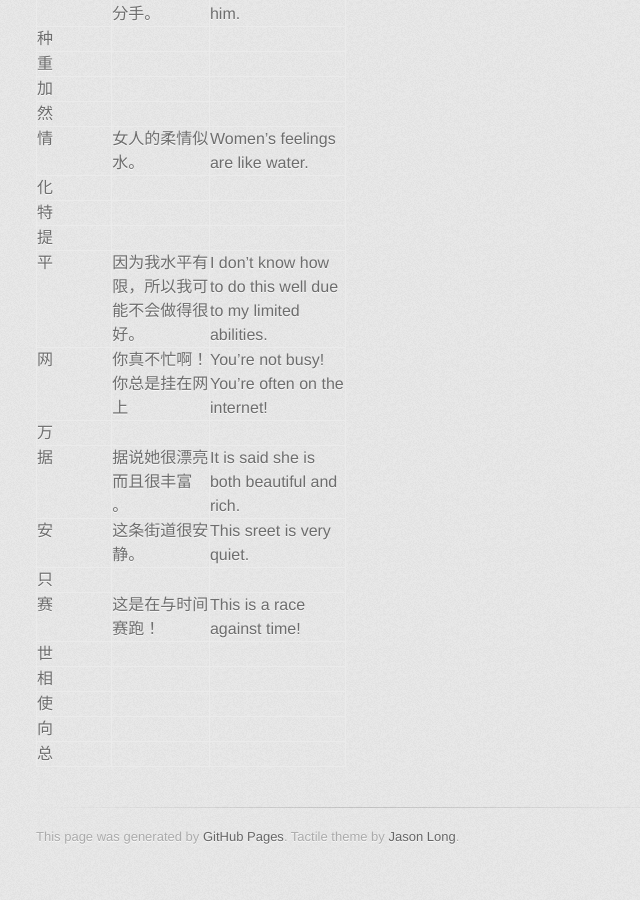
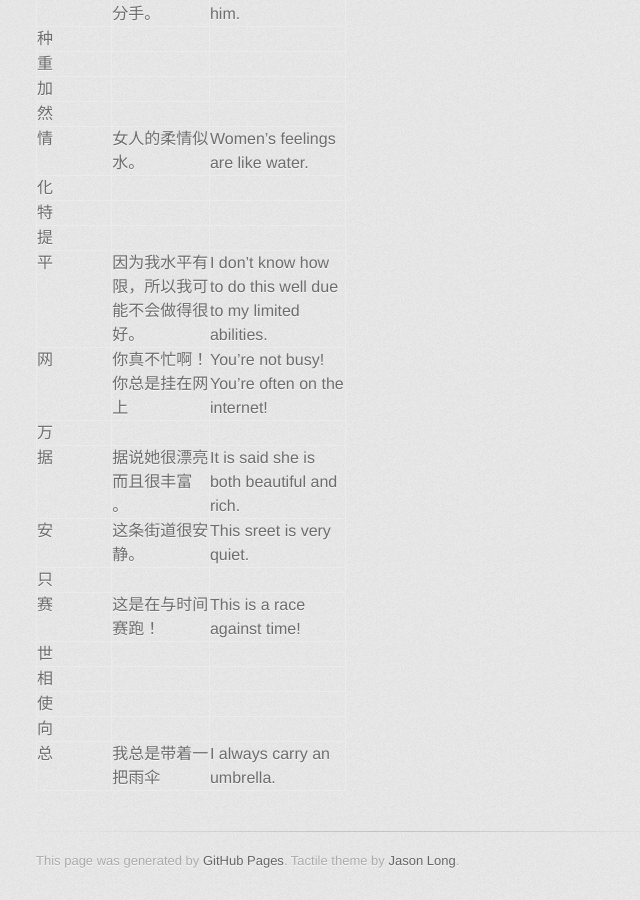
Before and after one commit to axiomiety/axiomiety.github.io, a Jekyll site: the page built from llog/mandarin.markdown, in a window 1280 px wide and 900 px high, scrolled down 2270 px. Shown: the whole window, without its empty margins (294-934 px from the left). Built offline with Jekyll 4.4.1, drawn with Linux system fonts in a browser that asks for light colours; nearby versions of some CDN libraries; some web fonts are replaced; before the commit the page ends 3146 px from its top, so only the background shows below that.

Commit message:
mandarin

```diff
--- a/llog/mandarin.markdown
+++ b/llog/mandarin.markdown
@@ -74,4 +74,4 @@ Character|Sentence|Translation
 相||
 使||
 向||
-总||
+总|我总是带着一把雨伞|I always carry an umbrella.
```
